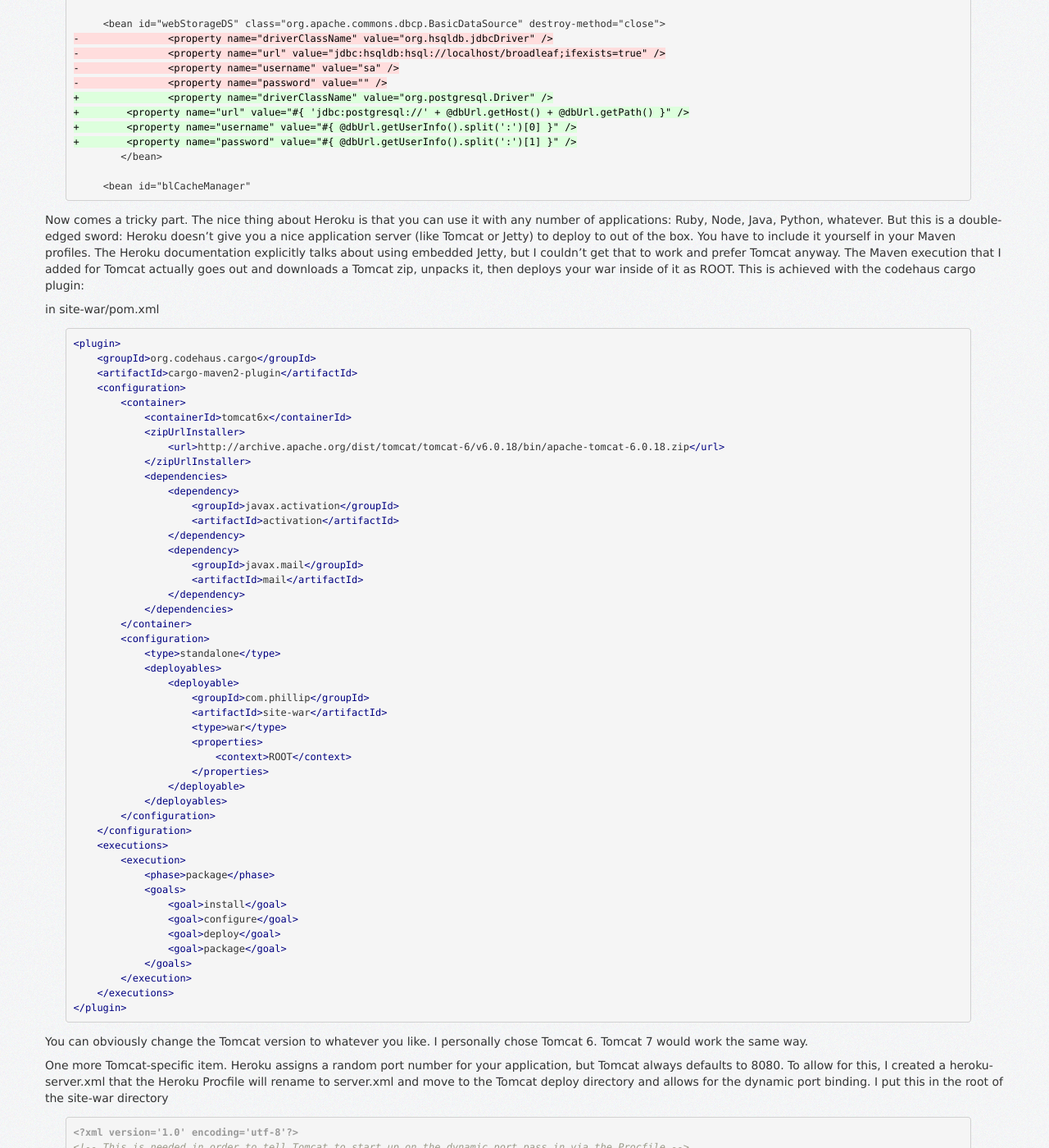
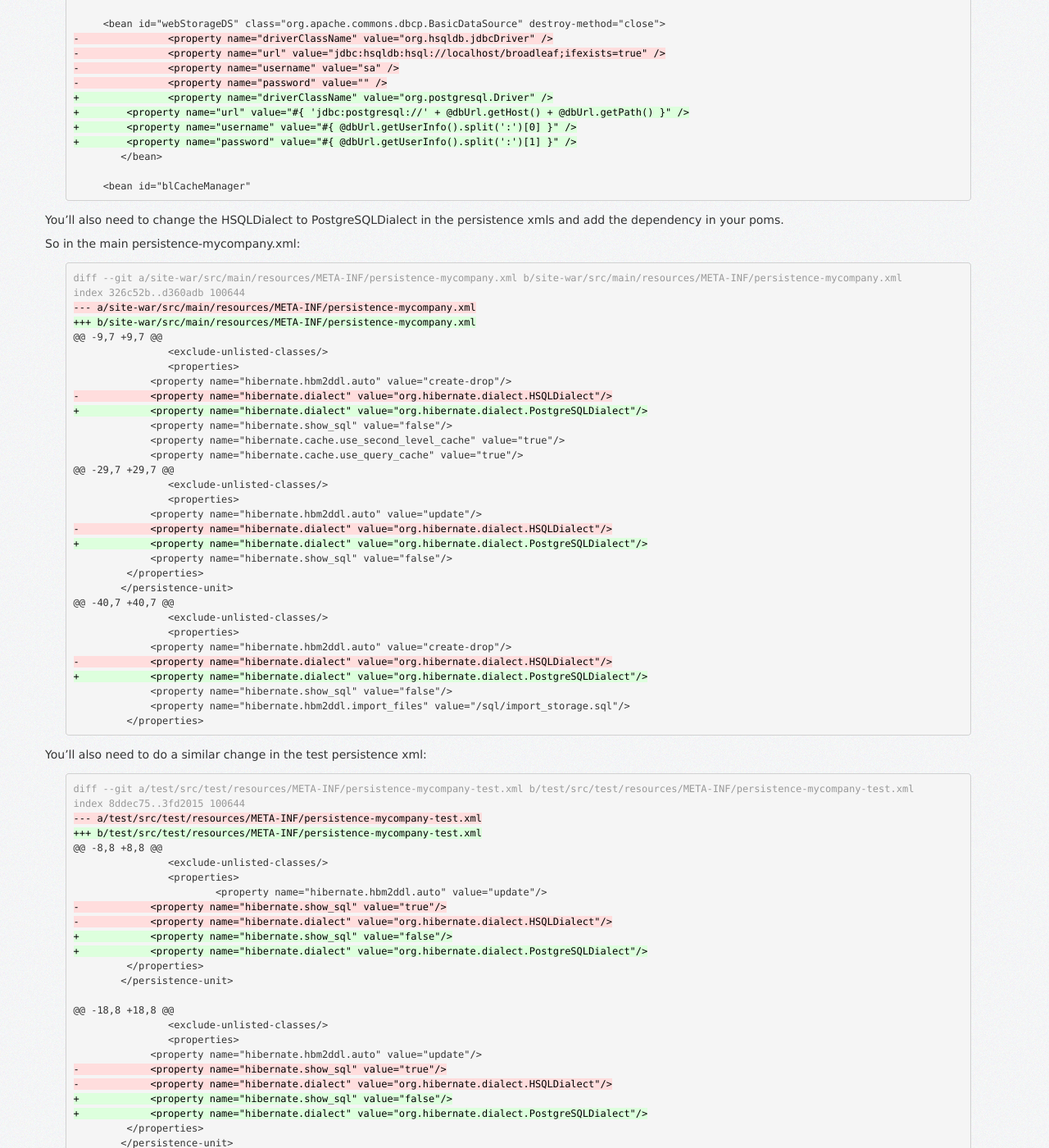
Before and after one commit to phillipuniverse/phillipuniverse.github.com, a Jekyll site: the page built from _posts/2012-04-21-Deploying-Broadleaf-on-Heroku.md, in a window 1280 px wide and 1400 px high, scrolled down 2661 px. Shown: the whole window at 82% size. Built offline with Jekyll 4.4.1, drawn with Linux system fonts in a browser that asks for light colours; comment, search, counter and statistics services are not loaded; some of the changed text lies outside the part shown.

Commit message:
Finished first blog post

```diff
--- a/_posts/2012-04-21-Deploying-Broadleaf-on-Heroku.md
+++ b/_posts/2012-04-21-Deploying-Broadleaf-on-Heroku.md
@@ -107,7 +107,7 @@ While we're on the subject of slug size, I found a nice plugin for helping reduc
 
 Now let's go in and make the necessary database config changes to work with Heroku.
 
-applicationContext.xml original:
+applicationContext.xml diff:
 {% highlight diff %}
 diff --git a/site-war/src/main/webapp/WEB-INF/applicationContext.xml b/site-war/src/main/webapp/WEB-INF/applicationContext.xml
 index 51dba06..9dcd367 100644
@@ -144,6 +144,94 @@ index 51dba06..9dcd367 100644
         </bean>
 
      <bean id="blCacheManager"
+{% endhighlight %}
+
+You'll also need to change the HSQLDialect to PostgreSQLDialect in the persistence xmls and add the dependency in your poms.
+
+So in the main persistence-mycompany.xml:
+{% highlight diff %}
+diff --git a/site-war/src/main/resources/META-INF/persistence-mycompany.xml b/site-war/src/main/resources/META-INF/persistence-mycompany.xml
+index 326c52b..d360adb 100644
+--- a/site-war/src/main/resources/META-INF/persistence-mycompany.xml
++++ b/site-war/src/main/resources/META-INF/persistence-mycompany.xml
+@@ -9,7 +9,7 @@
+                <exclude-unlisted-classes/>
+                <properties>
+             <property name="hibernate.hbm2ddl.auto" value="create-drop"/>
+-            <property name="hibernate.dialect" value="org.hibernate.dialect.HSQLDialect"/>
++            <property name="hibernate.dialect" value="org.hibernate.dialect.PostgreSQLDialect"/>
+             <property name="hibernate.show_sql" value="false"/>
+             <property name="hibernate.cache.use_second_level_cache" value="true"/>
+             <property name="hibernate.cache.use_query_cache" value="true"/>
+@@ -29,7 +29,7 @@
+                <exclude-unlisted-classes/>
+                <properties>
+             <property name="hibernate.hbm2ddl.auto" value="update"/>
+-            <property name="hibernate.dialect" value="org.hibernate.dialect.HSQLDialect"/>
++            <property name="hibernate.dialect" value="org.hibernate.dialect.PostgreSQLDialect"/>
+             <property name="hibernate.show_sql" value="false"/>
+         </properties>
+        </persistence-unit>
+@@ -40,7 +40,7 @@
+                <exclude-unlisted-classes/>
+                <properties>
+             <property name="hibernate.hbm2ddl.auto" value="create-drop"/>
+-            <property name="hibernate.dialect" value="org.hibernate.dialect.HSQLDialect"/>
++            <property name="hibernate.dialect" value="org.hibernate.dialect.PostgreSQLDialect"/>
+             <property name="hibernate.show_sql" value="false"/>
+             <property name="hibernate.hbm2ddl.import_files" value="/sql/import_storage.sql"/>
+         </properties>
+{% endhighlight %}
+
+You'll also need to do a similar change in the test persistence xml:
+{% highlight diff %}
+diff --git a/test/src/test/resources/META-INF/persistence-mycompany-test.xml b/test/src/test/resources/META-INF/persistence-mycompany-test.xml
+index 8ddec75..3fd2015 100644
+--- a/test/src/test/resources/META-INF/persistence-mycompany-test.xml
++++ b/test/src/test/resources/META-INF/persistence-mycompany-test.xml
+@@ -8,8 +8,8 @@
+                <exclude-unlisted-classes/>
+                <properties>
+                        <property name="hibernate.hbm2ddl.auto" value="update"/>
+-            <property name="hibernate.show_sql" value="true"/>
+-            <property name="hibernate.dialect" value="org.hibernate.dialect.HSQLDialect"/>
++            <property name="hibernate.show_sql" value="false"/>
++            <property name="hibernate.dialect" value="org.hibernate.dialect.PostgreSQLDialect"/>
+         </properties>
+        </persistence-unit>
+
+@@ -18,8 +18,8 @@
+                <exclude-unlisted-classes/>
+                <properties>
+             <property name="hibernate.hbm2ddl.auto" value="update"/>
+-            <property name="hibernate.show_sql" value="true"/>
+-            <property name="hibernate.dialect" value="org.hibernate.dialect.HSQLDialect"/>
++            <property name="hibernate.show_sql" value="false"/>
++            <property name="hibernate.dialect" value="org.hibernate.dialect.PostgreSQLDialect"/>
+         </properties>
+        </persistence-unit>
+ </persistence>
+{% endhighlight %}
+
+Then completely remove the HSQL dependency and declare the PostgreSQL dependency version in the root pom.xml:
+
+{% highlight xml %}
+<dependency>
+    <groupId>postgresql</groupId>
+    <artifactId>postgresql</artifactId>
+    <version>8.4-702.jdbc3</version>
+    <type>jar</type>
+    <scope>compile</scope>
+</dependency>
+{% endhighlight %}
+
+And in site-war/pom.xml and test/pom.xml also remove the HSQL dependency declaration and add the PostgreSQL dependency there:
+
+{% highlight xml %}
+<dependency>
+    <groupId>postgresql</groupId>
+    <artifactId>postgresql</artifactId>
+</dependency>
 {% endhighlight %}
 
 Now comes a tricky part. The nice thing about Heroku is that you can use it with any number of applications: Ruby, Node, Java, Python, whatever. But this is a double-edged sword: Heroku doesn't give you a nice application server (like Tomcat or Jetty) to deploy to out of the box. You have to include it yourself in your Maven profiles. The Heroku documentation explicitly talks about using embedded Jetty, but I couldn't get that to work and prefer Tomcat anyway.  The Maven execution that I added for Tomcat actually goes out and downloads a Tomcat zip, unpacks it, then deploys your war inside of it as ROOT. This is achieved with the codehaus cargo plugin:
@@ -254,4 +342,6 @@ http://glowing-river-8401.herokuapp.com/ | git@heroku.com:glowing-river-8401.git
 Git remote heroku added
 {% endhighlight %}
 
-Then just deploy with git push heroku and you're done! To check for startup problems, you can tail the logs with heroku logs --tail which shows you the real-time logging info
+Then just deploy with 'git push heroku' and you're done! To check for startup problems, you can tail the logs with heroku logs --tail which shows you the real-time logging info.
+
+Feel free to check out the demo [currently running on Heroku](http://broadleaf.heroku.com). This is just on the free Heroku tier so it might take a bit to come up. If you run into any issues, you can send me a pull request via the [GitHub project](https://github.com/phillipuniverse/broadleaf-heroku).
```
Also changed, not shown: other parts of _posts/2012-04-21-Deploying-Broadleaf-on-Heroku.md (+2 -2 lines).
